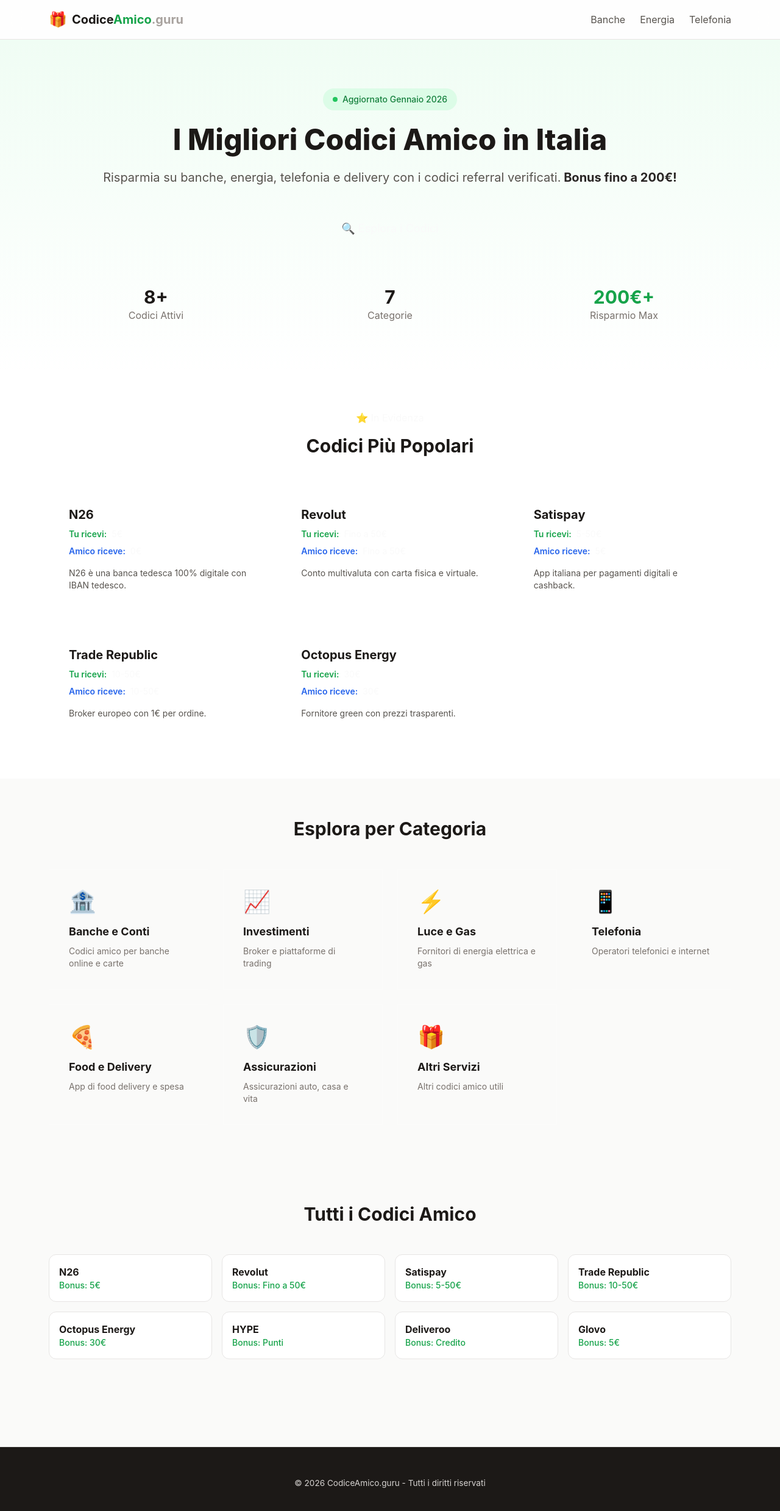
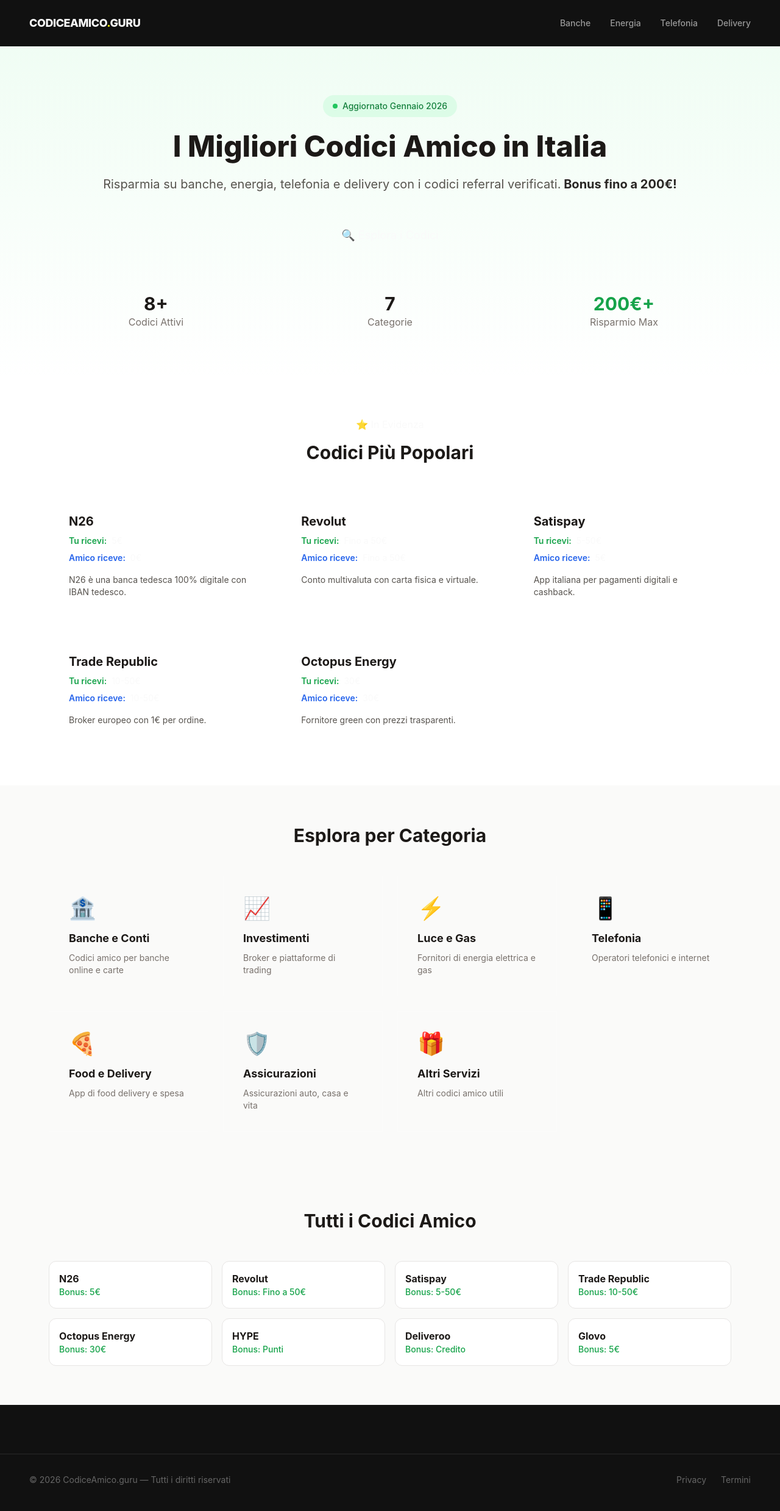
Before and after one commit to Catholically/codiceamico-guru, a Next.js app: page / in a window 1280 px wide. Shown: the top 2478 px of the page at 61% size. Built offline with nearby package versions, Linux system fonts and the light colour scheme.

Commit message:
Update layout.tsx with Style 6 design

```diff
--- a/src/app/layout.tsx
+++ b/src/app/layout.tsx
@@ -3,35 +3,32 @@
 
 export const metadata: Metadata = {
   title: 'Codice Amico Guru | I Migliori Codici Referral Italia',
-  description: 'Trova i migliori codici amico e referral per banche, energia, telefonia e servizi in Italia.',
+  description: 'Trova i migliori codici amico e referral per banche, energia, telefonia e servizi in Italia. Risparmia fino a €200!',
 };
 
 export default function RootLayout({ children }: { children: React.ReactNode }) {
   return (
     <html lang="it">
-      <body className="min-h-screen bg-stone-50">
-        <header className="sticky top-0 z-50 bg-white/80 backdrop-blur-lg border-b border-stone-200">
-          <nav className="max-w-6xl mx-auto px-4 py-4">
-            <div className="flex items-center justify-between">
-              <a href="/" className="flex items-center gap-2">
-                <span className="text-2xl">🎁</span>
-                <span className="text-xl font-bold text-stone-900">
-                  Codice<span className="text-green-600">Amico</span>
-                  <span className="text-stone-400">.guru</span>
-                </span>
-              </a>
-              <div className="hidden md:flex items-center gap-6">
-                <a href="/categoria/banche/" className="text-stone-600 hover:text-green-600">Banche</a>
-                <a href="/categoria/energia/" className="text-stone-600 hover:text-green-600">Energia</a>
-                <a href="/categoria/telefonia/" className="text-stone-600 hover:text-green-600">Telefonia</a>
-              </div>
-            </div>
+      <body>
+        <header className="px-6 md:px-12 py-6 flex justify-between items-center">
+          <a href="/" className="text-lg font-extrabold tracking-tight">
+            CODICEAMICO<span className="text-[#FAFF00]">.</span>GURU
+          </a>
+          <nav className="hidden md:flex gap-8">
+            <a href="/categoria/banche/" className="text-[#999] text-sm font-medium hover:text-white transition-colors">Banche</a>
+            <a href="/categoria/energia/" className="text-[#999] text-sm font-medium hover:text-white transition-colors">Energia</a>
+            <a href="/categoria/telefonia/" className="text-[#999] text-sm font-medium hover:text-white transition-colors">Telefonia</a>
+            <a href="/categoria/delivery/" className="text-[#999] text-sm font-medium hover:text-white transition-colors">Delivery</a>
           </nav>
         </header>
         <main>{children}</main>
-        <footer className="bg-stone-900 text-stone-300 mt-20 py-12">
-          <div className="max-w-6xl mx-auto px-4 text-center">
-            <p>© 2026 CodiceAmico.guru - Tutti i diritti riservati</p>
+        <footer className="border-t border-white/10 py-8 px-6 md:px-12 mt-20">
+          <div className="flex flex-col md:flex-row justify-between items-center gap-4">
+            <p className="text-[#666] text-sm">© 2026 CodiceAmico.guru — Tutti i diritti riservati</p>
+            <div className="flex gap-6">
+              <a href="/privacy/" className="text-[#666] text-sm hover:text-white transition-colors">Privacy</a>
+              <a href="/termini/" className="text-[#666] text-sm hover:text-white transition-colors">Termini</a>
+            </div>
           </div>
         </footer>
       </body>
```
